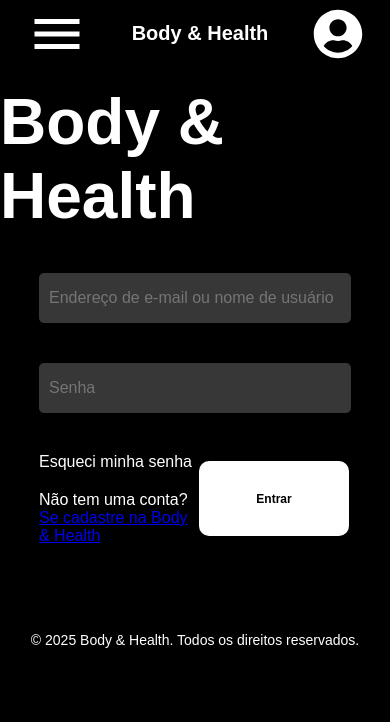
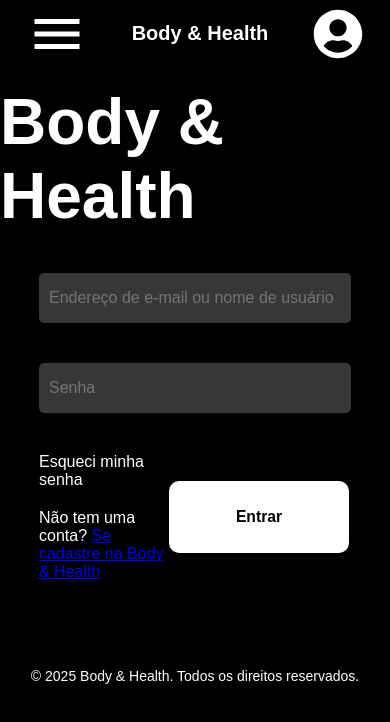
Before and after one commit to Vinirocha388/bodyhealthy-web, a Next.js app: page /login in a window 390 px wide. Shown: the top 722 px of the page. Built offline with nearby package versions, Linux system fonts and the light colour scheme; a web font is replaced by a local one.

Commit message:
refactor: button responsive design

```diff
--- a/src/app/components/Button/button.module.css
+++ b/src/app/components/Button/button.module.css
@@ -1,38 +1,60 @@
 .button {
-    background-color: #ffff;
+    background-color: #fff;
     border: none;
     color: black;
-    padding: 15px 32px;
+    padding: 0 32px;
     text-align: center;
     text-decoration: none;
-    display: inline-block;
-    font-size: 17px;
+    display: inline-flex;
+    align-items: center;
+    justify-content: center;
+    font-size: 1.1rem;
     font-weight: bold;
     margin: 4px 2px;
     cursor: pointer;
     border-radius: 10px;
-    height: 7.5vh;
+    height: 48px;
+    min-width: 120px;
     width: 15vw;
+    max-width: 220px;
+    transition: background 0.3s, color 0.3s, transform 0.3s;
+    box-sizing: border-box;
 }
 
 .button:hover {
     background-color: #ffd700;
     color: black;
-    transition: 0.3s ease;
     transform: scale(1.05);
 }
 
 @media (max-width: 1000px) {
     .button {
-        font-size: 12.5px;
+        font-size: 1rem;
+        height: 44px;
+        min-width: 100px;
+        width: 30vw;
+        max-width: 180px;
+        padding: 0 24px;
     }
 }
 
 @media (max-width: 768px) {
     .button {
-        height: 75px;
-        width: 150px;
-        font-size: 12px;
+        font-size: 1rem;
+        height: 54px;
+        min-width: 90px;
+        width: 60vw;
+        max-width: 180px;
+        padding: 0 16px;
     }
+}
 
+@media (max-width: 480px) {
+    .button {
+        font-size: 0.98rem;
+        height: 72px;
+        min-width: 80px;
+        width: 100vw;
+        padding: 0 10px;
+    }
 }
```
Also changed, not shown: src/app/page.module.css (+45 -26 lines).
